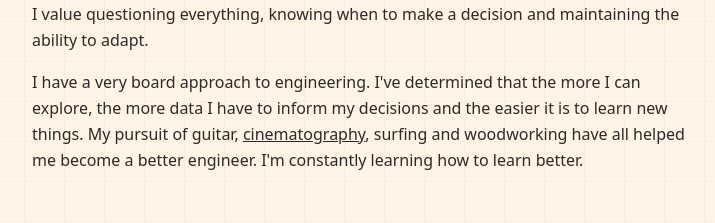
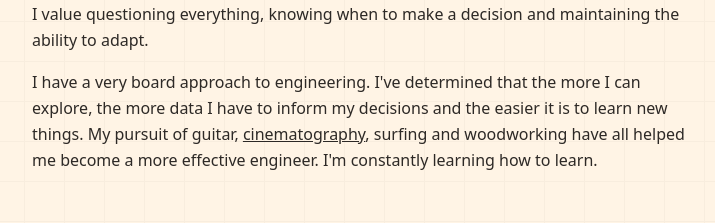
Before and after one commit to MatthewHightech/2026DevPortfolio, a Next.js app: page / in a window 1280 px wide. Shown: the part 539-762 px from the top of the page, without its empty margins (96-811 px from the left). Built offline with nearby package versions, Linux system fonts and the light colour scheme.

Commit message:
Wording again

```diff
--- a/app/page.tsx
+++ b/app/page.tsx
@@ -99,8 +99,8 @@ export default function Home() {
                 >
                   cinematography
                 </a>
-                , surfing and woodworking have all helped me become a better engineer.
-                I'm constantly learning how to learn better.
+                , surfing and woodworking have all helped me become a more effective engineer.
+                I'm constantly learning how to learn.
               </p>
             </div>
         </div>
```
